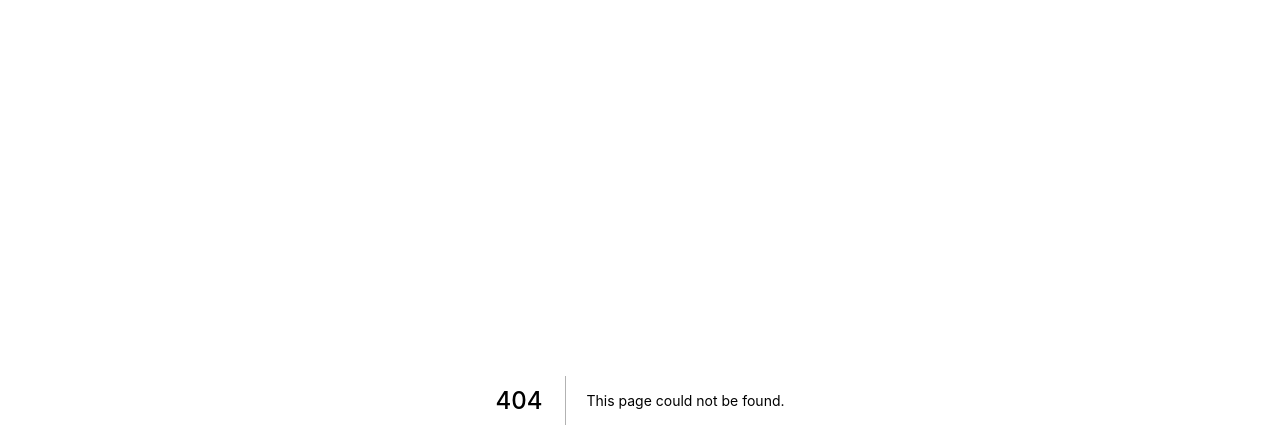
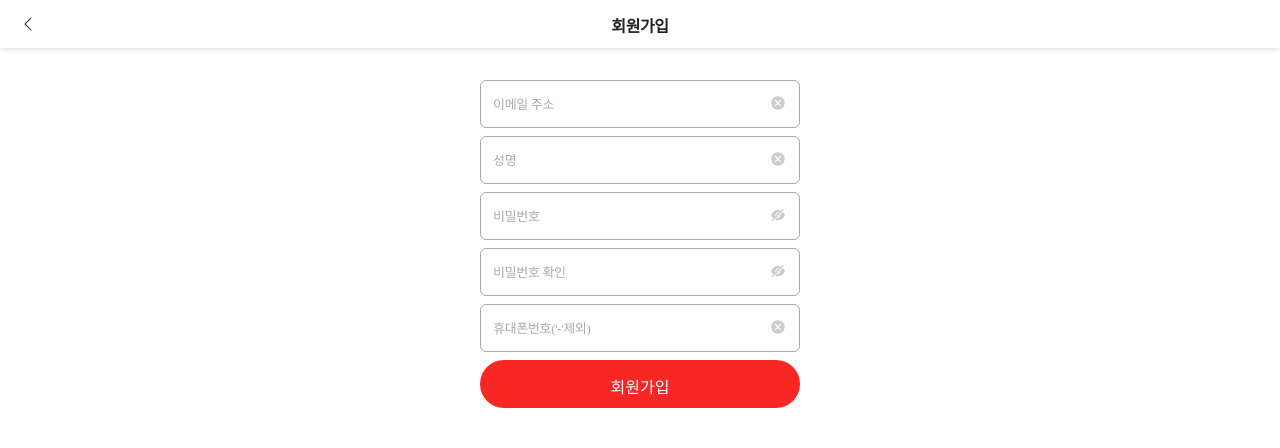
Before and after one commit to yejee1228/CherryTomato_OKR, a Next.js app in the folder frontend/: page /account/signup in a window 1280 px wide. Before the commit this address had no page. Shown: the top 448 px of the page. Built offline with nearby package versions, Linux system fonts and the light colour scheme.

Commit message:
component 수정

```diff
--- a/frontend/components/account/findAccount/index.tsx
+++ b/frontend/components/account/findAccount/index.ts
@@ -7,8 +7,7 @@ position:absolute;
 left: 50%;
 transform: translateX(-50%);
 `
-//findId
-export const SubtitleBox = styled.div`
+export const SubTitleBox = styled.div`
 `
 export const SubTitle = styled.p`
 margin-bottom:4px;
@@ -34,44 +33,6 @@ line-height: 1.5;
 letter-spacing: -0.3px;
 text-align: left;
 color: #f00;
-`
-export const InputWrap = styled.div`
-margin: 40px 0 24.5px;
-position: relative;
-`
-export const InputBox = styled.div`
-position: relative;
-`
-export const Input = styled.input`
-width: 100%;
-height: 48px;
-margin: 0 0 8px;
-padding: 15px 12px;
-border-radius: 6px;
-border: solid 1px #ababab;
-`
-export const EyeIcon = styled.div`
-width: 18px;
-height: 18px;
-position: absolute;
-color: #cccccc;
-right: 12px;
-top: 15px;
-`
-export const TransAuthButton = styled.button`
-position: absolute;
-width: 100px;
-height: 36px;
-top:63px;
-right:7px;
-border-radius: 6px;
-border:none;
-background-color: #ffe2e2;
-font-family: NotoSans;
-font-size: 13px;
-line-height: 1.38;
-letter-spacing: -0.33px;
-color: #787878;
 `
 export const AuthNumberInput = styled.input`
 width: 224px;
@@ -126,13 +87,6 @@ export const RedButtonSpan = styled.span`
 color: #ffffff;
 font-size: 16px;
 `
-export const AlertText = styled.p<{ AlertType: string }>`
-font-family: NotoSans;
-font-size: 12px;
-color: ${({ AlertType }) => AlertType === 'error' ? '#ff0000' : '#2a78ff'};
-`
-export const SubTitleBox = styled.div`
-`
 export const ReturnComment = styled.p`
 font-size: 15px;
 font-weight: bold;
@@ -174,3 +128,46 @@ letter-spacing: -0.3px;
 text-align: left;
 color: #707070;
 `
+export const LayerBackground = styled.div`
+width: 100%;
+height: 100%;
+position:absolute;
+top:0;
+left:0;
+background-color: rgba(0, 0, 0, 0.7);
+}
+`
+export const LayerPopup = styled.div`
+width: 320px;
+height: 120px;
+position: absolute;
+top: calc(50% - 60px);
+left: calc(50% - 160px);
+text-align: center;
+background: #ffffff;
+border-radius: 6px;
+`
+export const LayerContent = styled.p`
+height: 20px;
+margin: 30px auto;
+font-family: NotoSans;
+font-size: 15px;
+font-weight: bold;
+line-height: 1.33;
+letter-spacing: -0.38px;
+color: #240c0c;
+`
+export const LayerButton = styled.div`
+width: 320px;
+height: 40px;
+padding: 11px 146px;
+background-color: #f92626;
+border-radius: 0 0 6px 6px;
+`
+export const LayerButtonSpan = styled.span`
+font-family: NotoSans;
+font-size: 14px;
+line-height: 1.36;
+letter-spacing: -0.35px;
+color: #fff;
+`
--- a/frontend/components/account/join/index.tsx
+++ /dev/null
@@ -1 +0,0 @@
-import styled from 'styled-components'
--- a/frontend/components/account/login/index.tsx
+++ b/frontend/components/account/login/index.ts
@@ -104,7 +104,7 @@ width: 73px;
 margin: 0 12.5px;
 `
 
-export const Join = styled.span`
+export const Signup = styled.span`
 width: 47px;
 margin: 1px 0 0 12.5px;
 `
--- /dev/null
+++ b/frontend/components/account/signup/index.ts
@@ -0,0 +1,12 @@
+import styled from 'styled-components'
+
+export const SignupWrap = styled.div`
+width: 320px;
+height: 100%;
+position: absolute;
+left: 50%;
+transform: translateX(-50%);
+`
+export const SubTitleBox = styled.div`
+text-align:center;
+`
--- /dev/null
+++ b/frontend/components/common/index.ts
@@ -0,0 +1,53 @@
+import styled from 'styled-components';
+
+export const InputWrap = styled.div`
+margin: 40px 0 24.5px;
+position: relative;
+`
+export const InputBox = styled.div`
+position: relative;
+`
+export const Input = styled.input`
+width: 100%;
+height: 48px;
+margin: 0 0 8px;
+padding: 15px 12px;
+border-radius: 6px;
+border: solid 1px #ababab;
+`
+export const EyeIcon = styled.div`
+width: 18px;
+height: 18px;
+position: absolute;
+color: #cccccc;
+right: 12px;
+top: 15px;
+`
+export const CancelIcon = styled.div`
+width: 18px;
+height: 18px;
+position: absolute;
+color: #cccccc;
+right: 12px;
+top: 15px;
+`
+export const TransAuthButton = styled.button`
+position: absolute;
+width: 100px;
+height: 36px;
+top:63px;
+right:7px;
+border-radius: 6px;
+border:none;
+background-color: #ffe2e2;
+font-family: NotoSans;
+font-size: 13px;
+line-height: 1.38;
+letter-spacing: -0.33px;
+color: #787878;
+`
+export const AlertText = styled.p<{ AlertType: string }>`
+font-family: NotoSans;
+font-size: 12px;
+color: ${({ AlertType }) => AlertType === 'error' ? '#ff0000' : '#2a78ff'};
+`
--- a/frontend/components/index.tsx
+++ b/frontend/components/index.tsx
@@ -2,16 +2,15 @@ import React from 'react';
 import { BsChevronLeft } from "react-icons/bs";
 import { Before, Title, TitleBox } from './header'
 
-const header = ({ contents }) => {
+export const Header = ({ contents }) => {
     return (
         <TitleBox>
             <Before><BsChevronLeft /></Before>
             <Title>
+                {contents === 'signup' && '회원가입'}
                 {contents === 'findId' && '아이디 찾기'}
                 {contents === 'findPassword' && '비밀번호 찾기'}
             </Title>
         </TitleBox>
     );
 };
-
-export default header;
--- /dev/null
+++ b/frontend/pages/account/signup/index.tsx
@@ -0,0 +1,96 @@
+import axios from 'axios';
+import { useEffect, useRef, useState } from 'react'
+import { Header } from 'components'
+import { AlertBox, RedButton, RedButtonSpan, SubTitle, SubTitleComment, } from 'components/account/findAccount';
+import { AlertText, CancelIcon, EyeIcon, Input, InputBox, InputWrap } from 'components/common'
+import {
+  SignupWrap, SubTitleBox
+} from 'components/account/signup'
+import { MdCancel } from 'react-icons/md';
+import { AiFillEye, AiFillEyeInvisible } from 'react-icons/ai';
+
+const index = () => {
+  const [inputs, setInputs] = useState({
+    email: '',
+    memberName: '',
+    password: '',
+    phone: '',
+  });
+  const { email, memberName, password, phone } = inputs;
+  const [passwordCheck, setPasswordCheck] = useState('');
+  const [errorMsg, setErrorMsg] = useState('');
+  const [message, setMessage] = useState('');
+  const [passWordType, setPassWordType] = useState('password')
+  const [passwordCheckType, setPasswordCheckType] = useState('password')
+  const [emailError, setEmailError] = useState('')
+  const [passWordError, setPassWordError] = useState('')
+  const [loginError, setLoginError] = useState('')
+  const inputRef = useRef<HTMLInputElement>(null);
+  const errorStyle = { border: 'solid 1px #ff0000', backgroundColor: '#ffe2e2' }
+
+  const handleInput = (e) => {
+    const { value, name } = e.target;
+
+    setInputs({
+      ...inputs,
+      [name]: value,
+    });
+  };
+  const changePwType = (type) => {
+    if (type === 'password') {
+      passWordType === 'password' ? setPassWordType('text') : setPassWordType('password')
+    } else {
+      passwordCheckType === 'password' ? setPasswordCheckType('text') : setPasswordCheckType('password')
+
+    }
+  }
+
+
+  return (
+    <>
+      <Header contents='signup' />
+      <SignupWrap>
+        <InputBox>
+          <Input type="email" name="email" value={email} placeholder="이메일 주소" onChange={handleInput} ref={inputRef}
+            style={emailError !== '' ? errorStyle : {}} />
+          <CancelIcon onClick={() => setInputs({ ...inputs, email: '' })}><MdCancel /></CancelIcon>
+          {emailError !== '' && <AlertText AlertType='error'>{emailError}</AlertText>}
+        </InputBox>
+        <InputBox>
+          <Input type="text" placeholder="성명" name="memberName" value={memberName} onChange={handleInput} />
+          <CancelIcon onClick={() => setInputs({ ...inputs, email: '' })}><MdCancel /></CancelIcon>
+          {emailError !== '' && <AlertText AlertType='error'>{emailError}</AlertText>}
+        </InputBox>
+        <InputBox>
+          <Input type={passWordType} name="password" value={password} placeholder="비밀번호" onChange={handleInput}
+            style={passWordError !== '' ? errorStyle : {}} />
+          {passWordType === "password" ? <EyeIcon onClick={() => changePwType('password')}><AiFillEyeInvisible /></EyeIcon> : <EyeIcon onClick={() => changePwType('password')}><AiFillEye /></EyeIcon>}
+        </InputBox>
+        <InputBox>
+          <Input type={passwordCheckType} name="passwordCheck" value={passwordCheck} placeholder="비밀번호 확인" onChange={handleInput}
+            style={passWordError !== '' ? errorStyle : {}} />
+          {passwordCheckType === "password" ? <EyeIcon onClick={() => changePwType('passwordCheck')}><AiFillEyeInvisible /></EyeIcon> : <EyeIcon onClick={() => changePwType('passwordCheck')}><AiFillEye /></EyeIcon>}
+        </InputBox>
+        {passWordError !== '' && <AlertText AlertType='error'>{passWordError}</AlertText>}
+        <AlertBox>
+          {errorMsg != '' && <AlertText AlertType='error'>{errorMsg}</AlertText>}
+          {message != '' && <AlertText AlertType='success'>{message}</AlertText>}
+        </AlertBox>
+        <InputBox>
+          <Input type="text" placeholder="휴대폰번호('-'제외)" name="phone" value={phone} onChange={handleInput} />
+          <CancelIcon onClick={() => setInputs({ ...inputs, email: '' })}><MdCancel /></CancelIcon>
+          {emailError !== '' && <AlertText AlertType='error'>{emailError}</AlertText>}
+        </InputBox>
+        <AlertBox>
+          {errorMsg != '' && <AlertText AlertType='error'>{errorMsg}</AlertText>}
+          {message != '' && <AlertText AlertType='success'>{message}</AlertText>}
+        </AlertBox>
+        <RedButton >
+          <RedButtonSpan>회원가입</RedButtonSpan>
+        </RedButton>
+      </SignupWrap>
+    </>
+  );
+};
+
+export default index;
```
Also changed, not shown: frontend/components/header.ts (renamed from frontend/components/header.tsx), frontend/lib/styles/globalStyle.ts (renamed from frontend/lib/styles/globalStyle.tsx).
